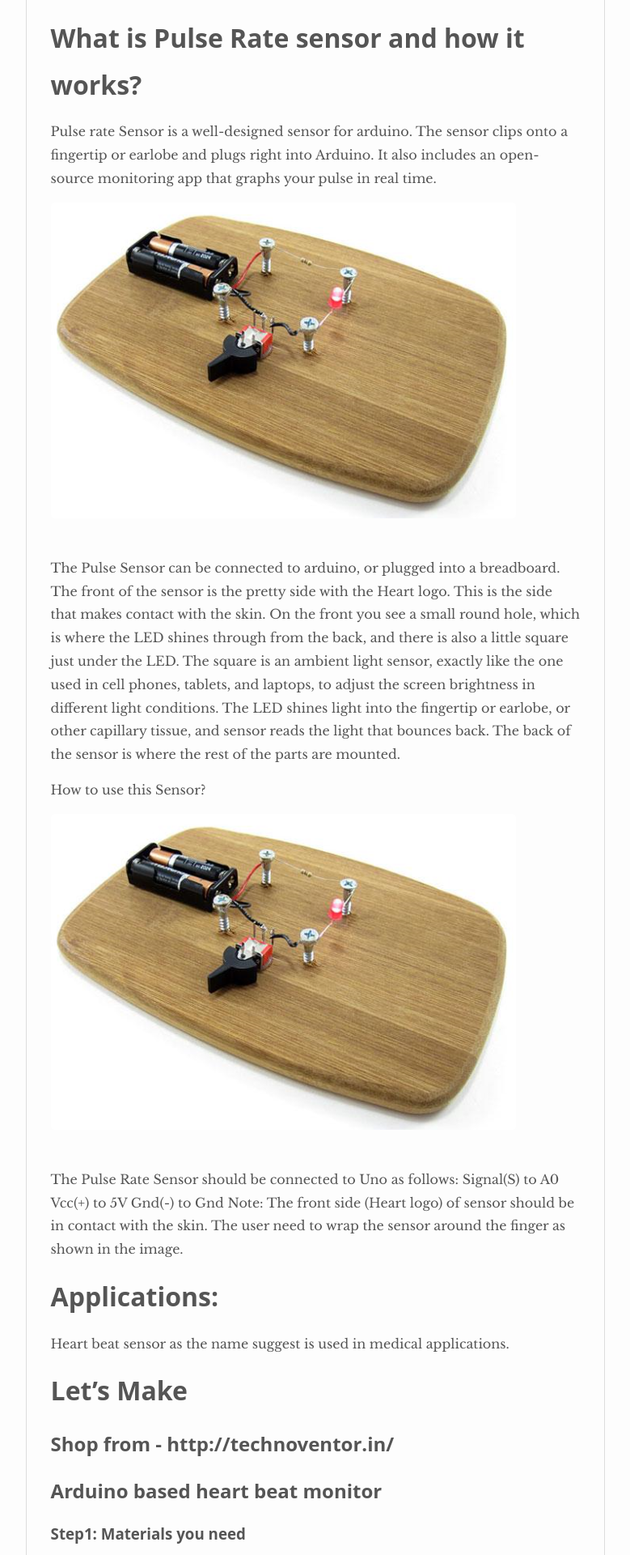
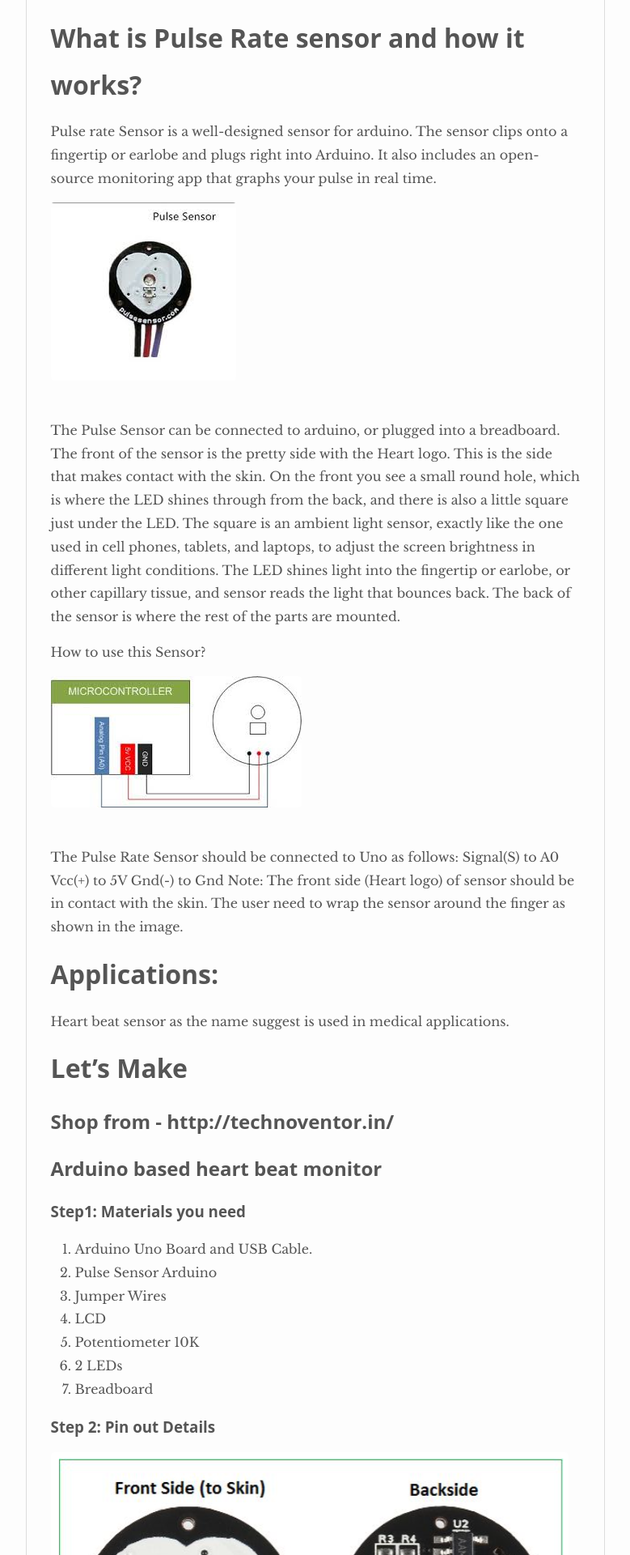
Before and after one commit to yugn27/atel, a Jekyll site: the page built from _posts/2018-01-08-Pulse-Rate-Sensor.markdown, in a window 1280 px wide. Shown: the part 452-2372 px from the top of the page at 81% size, without its empty margins (250-1029 px from the left). Built offline with Jekyll 4.4.1, drawn with Linux system fonts in a browser that asks for light colours; nearby versions of some CDN libraries; comment, search, counter and statistics services are not loaded.

Commit message:
Update 2018-01-08-Pulse-Rate-Sensor.markdown

```diff
--- a/_posts/2018-01-08-Pulse-Rate-Sensor.markdown
+++ b/_posts/2018-01-08-Pulse-Rate-Sensor.markdown
@@ -9,14 +9,14 @@ categories: Electronic
 # What is Pulse Rate sensor and how it works?
 Pulse rate Sensor is a well-designed sensor for arduino. The sensor clips onto a fingertip or earlobe and plugs right into Arduino. It also includes an open-source monitoring app that graphs your pulse in real time.
 
-![]({{site.baseurl}}/images/ckt01.png)
+![]({{site.baseurl}}/images/Electronic/9/01.jpg)
 
 The Pulse Sensor can be connected to arduino, or plugged into a breadboard. The front of the sensor is the pretty side with the Heart logo. This is the side that makes contact with the skin. On the front you see a small round hole, which is where the LED shines through from the back, and there is also a little square just under the LED. The square is an ambient light sensor, exactly like the one used in cell phones, tablets, and laptops, to adjust the screen brightness in different light conditions. The LED shines light into the fingertip or earlobe, or other capillary tissue, and sensor reads the light that bounces back. The back of the sensor is where the rest of the parts are mounted.
 
 
 How  to use this Sensor?
 
-![]({{site.baseurl}}/images/ckt01.png)
+![]({{site.baseurl}}/images/Electronic/9/02.jpg)
 
 
 The Pulse Rate Sensor should be connected to Uno as follows:
@@ -43,7 +43,7 @@ Heart beat sensor as the name suggest is used in medical applications.
 7. Breadboard
 
 ### Step 2: Pin out Details
- ![]({{site.baseurl}}/images/ckt01.png)
+ ![]({{site.baseurl}}/images/Electronic/9/03.PNG)
 
 you can see the s, + and - on pulse sensor's back view as shown in the picture above.
 S : signal, connected to any of your microcontroller's digital pin.
@@ -51,7 +51,7 @@ S : signal, connected to any of your microcontroller's digital pin.
 - : ground
 ### Step 3: Connections with arduino:
 
-![]({{site.baseurl}}/images/ckt01.png)
+![]({{site.baseurl}}/images/Electronic/9/04.jpg)
 
 1. Connect Pulse Sensor to Arduino Uno Board as following:
 +  to  +5V
```
